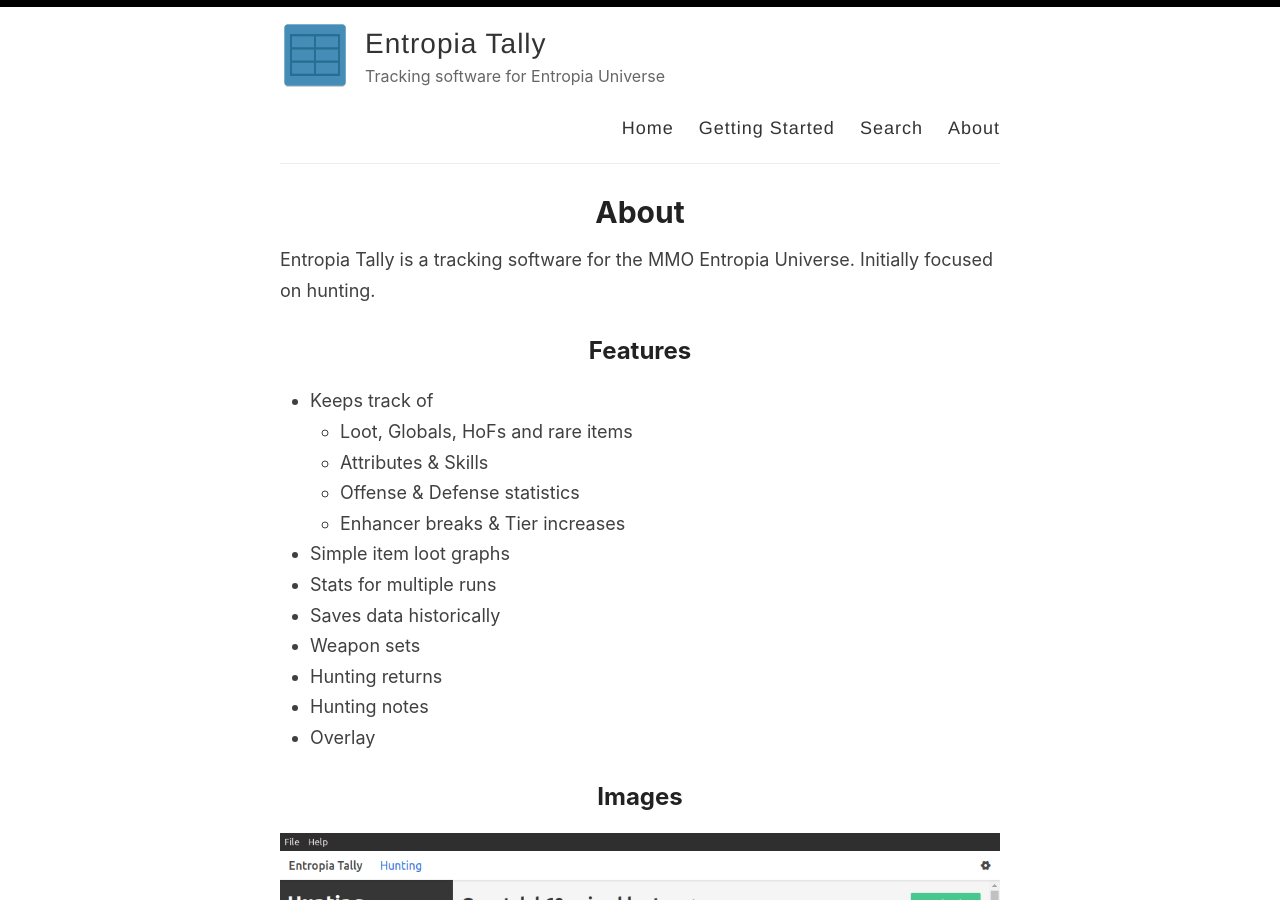
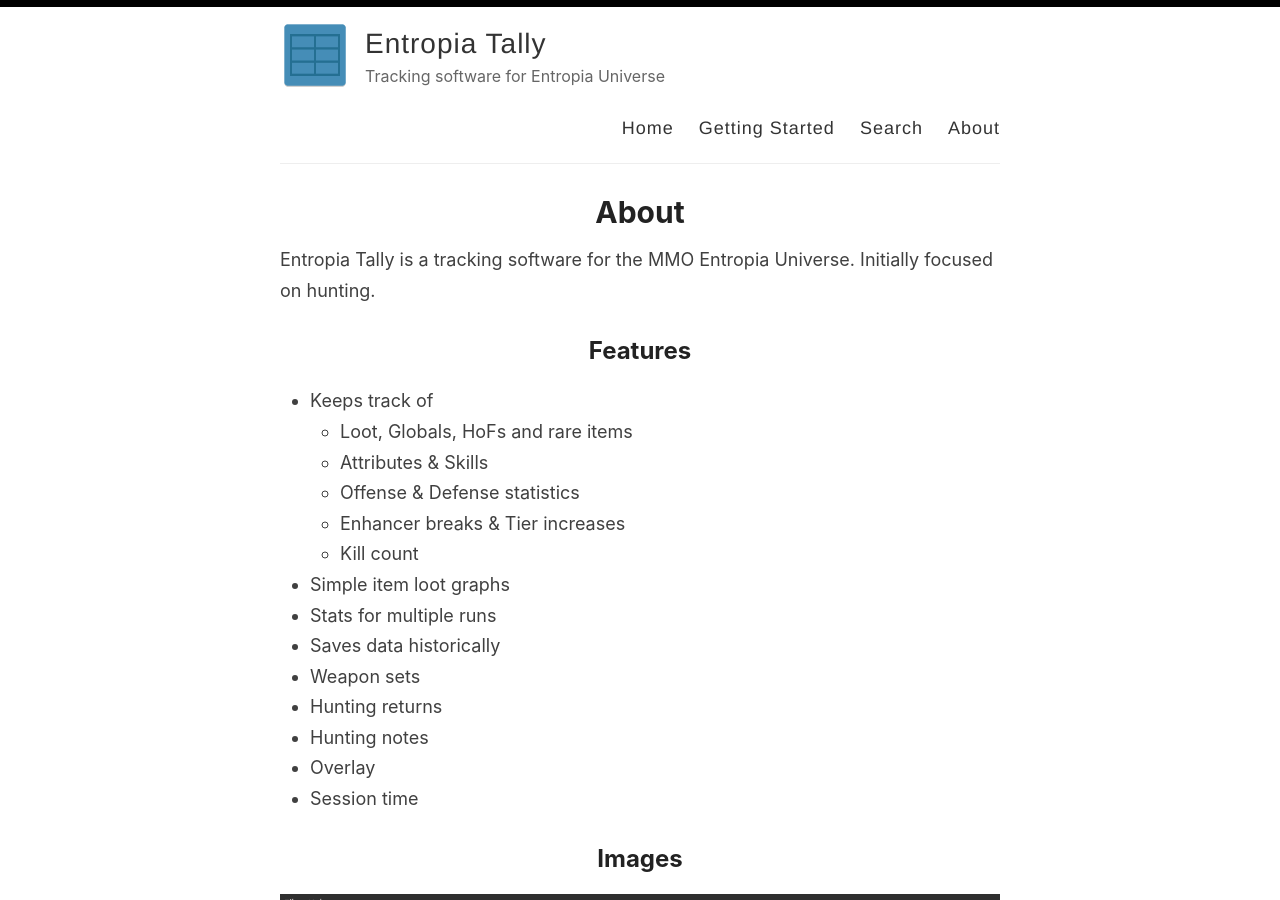
Before and after one commit to Entropia-Tracker/entropia-tracker.github.io, a Jekyll site: the page built from _pages/about.md, in a window 1280 px wide and 900 px high. Built offline with Jekyll 4.4.1, drawn with Linux system fonts in a browser that asks for light colours.

Commit message:
Update about.md

```diff
--- a/_pages/about.md
+++ b/_pages/about.md
@@ -13,6 +13,7 @@
   - Attributes & Skills
   - Offense & Defense statistics
   - Enhancer breaks & Tier increases
+  - Kill count
 - Simple item loot graphs
 - Stats for multiple runs
 - Saves data historically
@@ -20,6 +21,7 @@
 - Hunting returns
 - Hunting notes
 - Overlay
+- Session time
 
 ## Images
 
```
